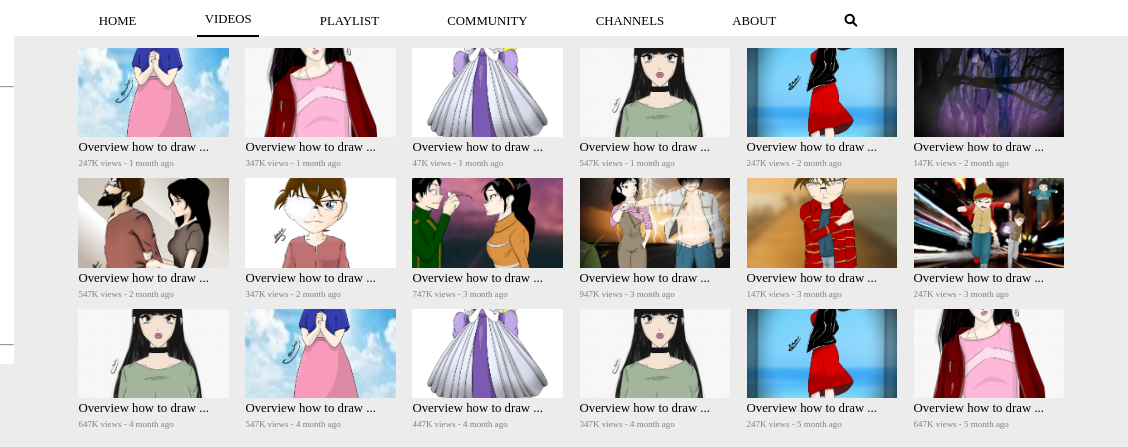
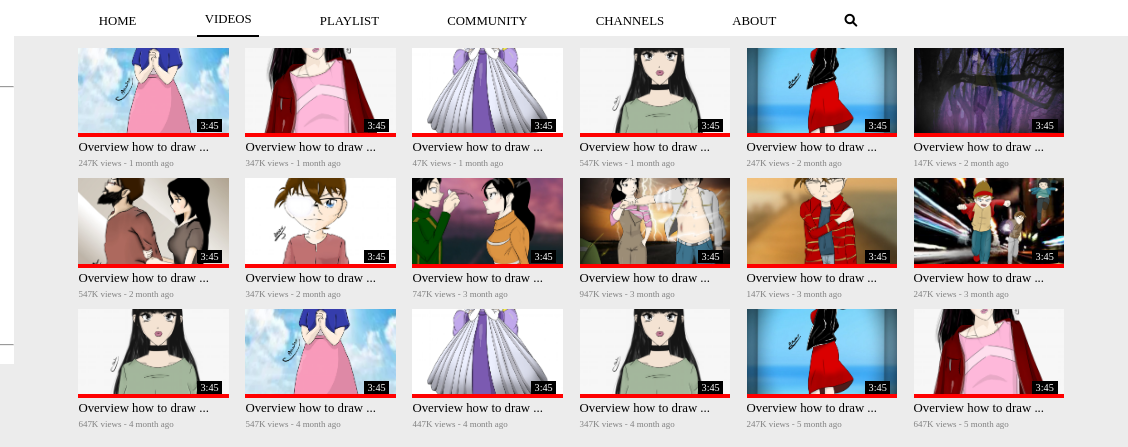
Before and after one commit to atakriti/youtube-clone-v2, a website: page src/index.html in a window 1280 px wide. Shown: the part 450-897 px from the top of the page, 152-1280 px from the left. Drawn offline with nearby package versions, Linux system fonts and the light colour scheme; files that its build step writes are made by us from their sources.

Commit message:
finished

```diff
--- a/src/scss/main.scss
+++ b/src/scss/main.scss
@@ -116,6 +116,7 @@ aside{
     bottom: 0;
      line-height: 2vw;
 
+
     a{
          font-size: 1vw;
         text-decoration: none;
@@ -233,23 +234,35 @@ main{
         display: flex;
         flex-direction: column;
         cursor: pointer;
+        position: relative;
+        &::after{
+            display: flex;
+            justify-content: center;
+            align-items: center;
+            content: "3:45";
+            position: absolute;
+            bottom: 2.8vw;
+            right: 0.5vw;
+            background-color: black;
+            color: rgb(255, 255, 255);
+            width: 2vw;
+            height: 1vw;
+            font-size: 0.8vw;
+        }
+
+
+
+
 
         img{
             width: 100%;
             height: 7vw;
             object-fit: cover;
-            position: relative;
-            &::after{
-                content: "3:45";
-                position: absolute;
-                bottom: 0;
-                right: 0;
-                background-color: black;
-                border: 1px red solid;
-                color: rgb(255, 255, 255);
-                width: 2vw;
-                height: 2vh;
+
+            &:nth-child(1){
+                border-bottom: 4px red solid;
             }
+
 
         }
         p{
```
